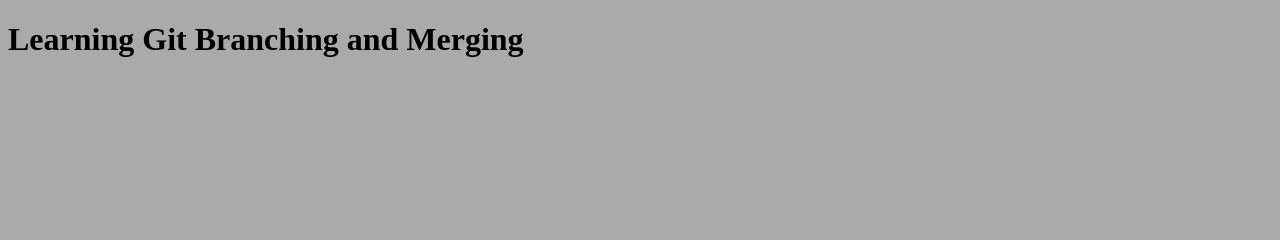
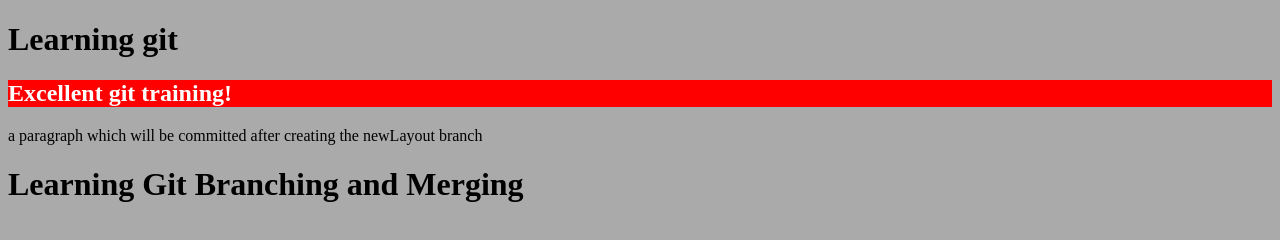
Before and after one commit to juliuskelja/remoteGit, a plain HTML site: page index.html in a window 1280 px wide. Drawn offline with Linux system fonts and the light colour scheme.

Commit message:
committed the added paragraph

```diff
--- a/index.html
+++ b/index.html
@@ -7,6 +7,9 @@
     <meta charset="UTF-8" />
 
     <title>Learning Git</title>
+    <h1>Learning git</h1>
+    <h2>Excellent git training!</h2>
+    <p> a paragraph which will be committed after creating the newLayout branch </p>
 
     <link rel="stylesheet" href="style.css" />
 
```
